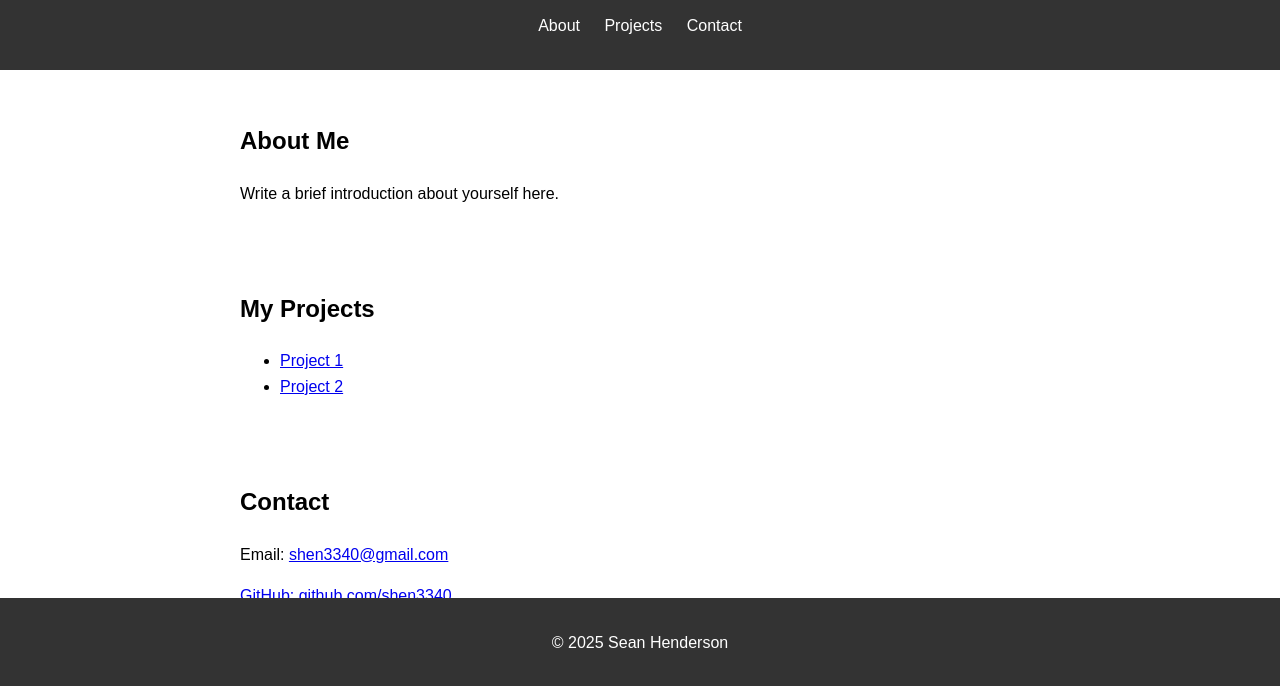
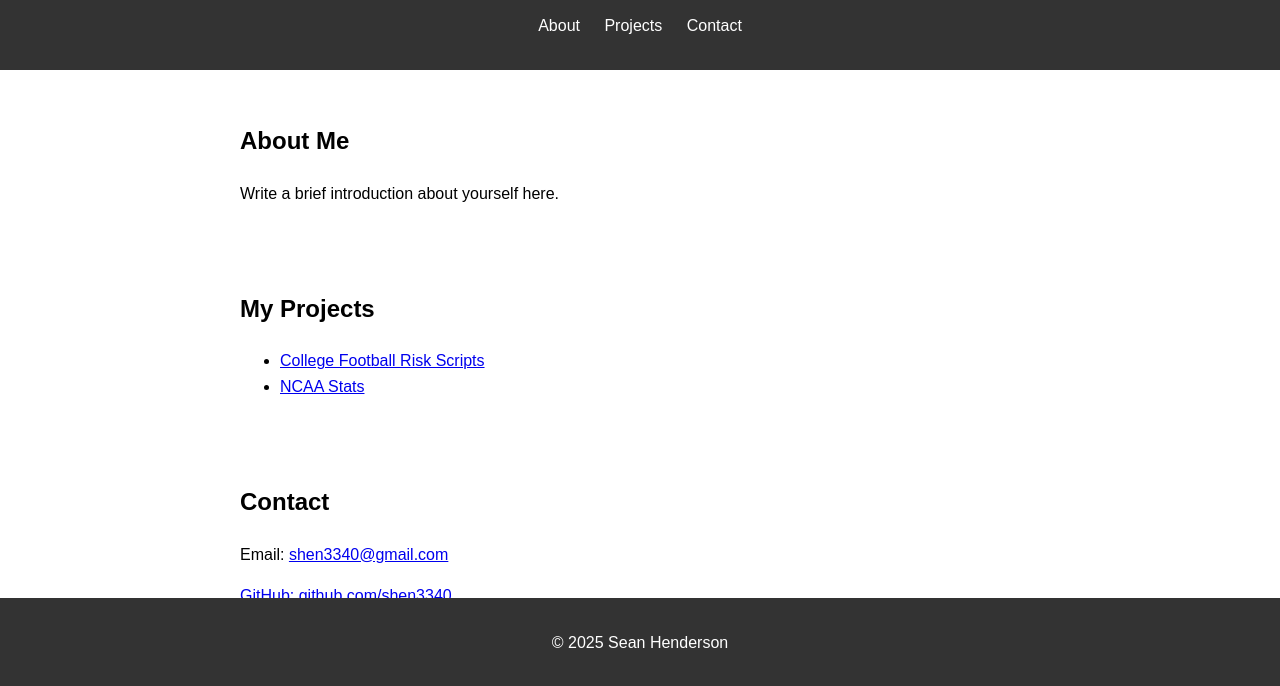
Before and after one commit to shen3340/shen3340, a plain HTML site: page index.html in a window 1280 px wide. Shown: the part 112-798 px from the top of the page. Drawn offline with Linux system fonts and the light colour scheme.

Commit message:
Update index.html
Changed project names

```diff
--- a/index.html
+++ b/index.html
@@ -28,8 +28,8 @@
     <section id="projects">
         <h2>My Projects</h2>
         <ul>
-            <li><a href="https://github.com/shen3340/CFB-Risk-Script" target="_blank">Project 1</a></li>
-            <li><a href="https://github.com/shen3340/NCAA-Stats" target="_blank">Project 2</a></li>
+            <li><a href="https://github.com/shen3340/CFB-Risk-Script" target="_blank">College Football Risk Scripts</a></li>
+            <li><a href="https://github.com/shen3340/NCAA-Stats" target="_blank">NCAA Stats</a></li>
         </ul>
     </section>
 
```
